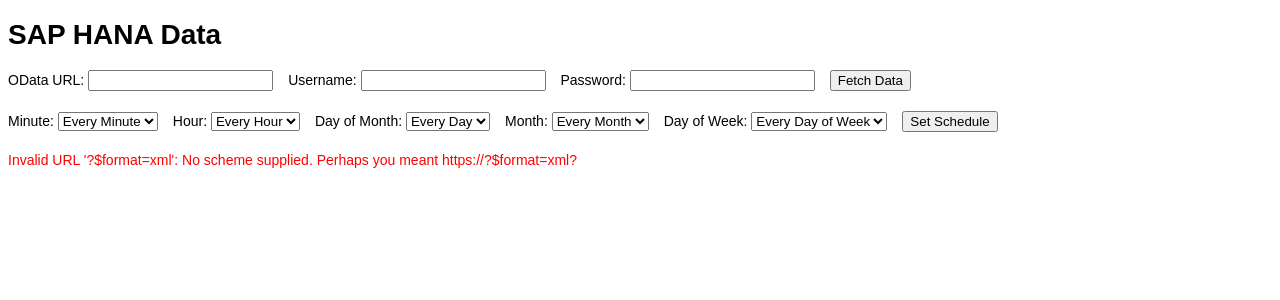
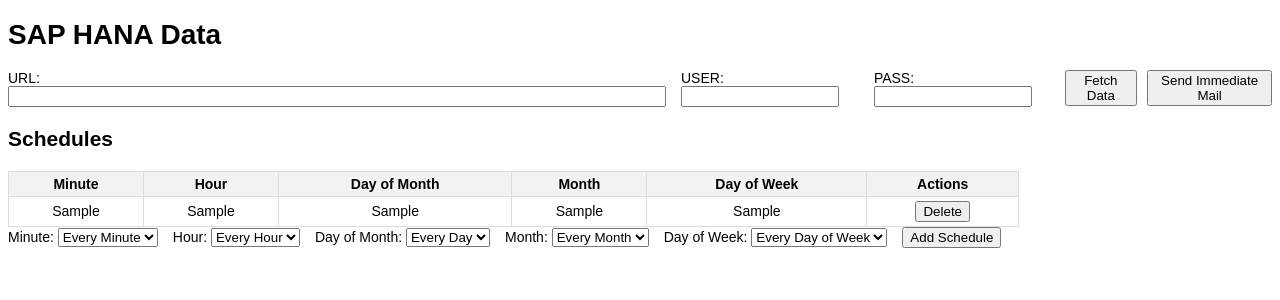
Before and after one commit to Keerthana11052004/SAP, a Flask app: page / in a window 1280 px wide. Shown: the top 300 px of the page. Run offline with Flask 3, Linux system fonts and the light colour scheme; tables that the repository leaves empty hold one stand-in row (values such as "Sample post").

Commit message:
Add database integration and email functionality; enhance UI for schedule management

```diff
--- a/app.py
+++ b/app.py
@@ -8,9 +8,16 @@
 from email.mime.text import MIMEText
 from apscheduler.schedulers.background import BackgroundScheduler
 from datetime import datetime
+import pymysql
 
 app = Flask(__name__, static_folder='templates/static')
 app.config['SECRET_KEY'] = os.urandom(24)
+
+# DB configuration
+DB_HOST = 'localhost'
+DB_USER = 'root'
+DB_PASSWORD = 'Violin@12'
+DB_NAME = 'approver_db'
 
 # Email configuration
 EMAIL_ADDRESS = os.environ.get('EMAIL_USER', 'sapnoreply@violintec.com')
@@ -20,7 +27,7 @@
 RECIPIENT_EMAIL = 'automation1@violintec.com'
 
 # Default cron schedule
-cron_schedule = os.environ.get('CRON_SCHEDULE', '*/30 * * * *')
+# cron_schedule = os.environ.get('CRON_SCHEDULE', '*/30 * * * *')
 
 def send_email(recipient_email, data):
     # Group documents by SAPObjectNodeRepresentation
@@ -35,6 +42,10 @@
     msg['Subject'] = "SAP documents pending for your approval"
     msg['From'] = EMAIL_ADDRESS
     msg['To'] = RECIPIENT_EMAIL
+    msg['Cc'] = 'narayanan.j@violintec.com'
+    msg['X-Priority'] = '1 (Highest)'
+    msg['X-MSMail-Priority'] = 'High'
+    msg['Importance'] = 'High'
 
     approver_name = "Approver"
     if data:
@@ -48,24 +59,22 @@
       <head></head>
       <body>
         <div>
-          <p>Dear {approver_name},</p>
+          <p>Dear {approver_name} ({recipient_email}),</p>
           <p>The following SAP documents are pending for your approval. Kindly review and approve them at the earliest:</p>
     """
 
     for doc_type, doc_numbers in grouped_data.items():
         html += f"""
-            <details>
-                <summary>{doc_type}</summary>
+            <p><strong>{doc_type}:</strong></p>
+            <ul>
         """
         for doc_number in doc_numbers:
-            html += f"""
-                <div class="doc-number">{doc_number}</div>
-            """
-        html += f"""
-            </details>
-        """
+            html += f"<li>{doc_number}</li>"
+        html += "</ul>"
 
     html += f"""
+          <p><strong>SAP Link:</strong> https://my426081.s4hana.cloud.sap/ui#WorkflowTask-displayInbox</p>
+          <br>
           <p>Regards,<br>
            Enterprise Automation Office</p>
         </div>
@@ -92,16 +101,36 @@
         error = None
         print(f"fetch_and_send called at {datetime.now()}")
         try:
-            api_url = os.environ.get('API_URL')
-            username = os.environ.get('API_USERNAME')
-            password = os.environ.get('API_PASSWORD')
+            connection = get_db_connection()
+            print("DB connection established in fetch_and_send.")
+            with connection.cursor() as cursor:
+                cursor.execute("SELECT * FROM credentials ORDER BY id DESC LIMIT 1")
+                credentials = cursor.fetchone()
+                print(f"Credentials fetched from DB: {credentials}")
+            connection.close()
+
+            if credentials:
+                api_url = credentials['api_url']
+                username = credentials['username']
+                password = credentials['password']
+            else:
+                api_url = None
+                username = None
+                password = None
+
             print(f"API URL: {api_url}, Username: {username}")
+
+            if not all([api_url, username, password]):
+                print("API credentials not found in database. Skipping fetch.")
+                if not credentials:
+                    print("Credentials object is None.")
+                return
 
             auth_string = f"{username}:{password}"
             encoded_auth = base64.b64encode(auth_string.encode()).decode()
             auth_header = {"Authorization": f"Basic {encoded_auth}"}
 
-            response = requests.get(api_url + "?$format=xml", headers=auth_header)
+            response = requests.get(api_url + "?$format=xml", headers=auth_header, verify=False)
             response.raise_for_status()
 
             root = ET.fromstring(response.content)
@@ -136,60 +165,77 @@
             error = str(e)
             print(f"Error: {error}")
 
+def send_immediate_mail():
+    """Fetches data and sends an email immediately."""
+    print("Immediate mail sending process started.")
+    fetch_and_send()
+    print("Immediate mail sending process finished.")
+
 @app.route('/', methods=['GET', 'POST'])
 def index():
     print("Index route called!")
     data = None
     error = None
     success_message = None
+
+    # Get credentials from request arguments
+    api_url = request.args.get('odata_url', '')
+    username = request.args.get('username', '')
+    password = request.args.get('password', '')
+
+    action = request.args.get('action')
+
     try:
-        api_url = request.args.get('odata_url', '')
-        username = request.args.get('username', '')
-        password = request.args.get('password', '')
+        if api_url and username and password:
+            # Save credentials to the database
+            connection = get_db_connection()
+            with connection.cursor() as cursor:
+                cursor.execute("TRUNCATE TABLE credentials")
+                print("Truncated credentials table.")
+                cursor.execute("INSERT INTO credentials (api_url, username, password) VALUES (%s, %s, %s)", (api_url, username, password))
+                print("Inserted new credentials.")
+            connection.commit()
+            connection.close()
+            print("Saved credentials to database.")
 
-        os.environ['API_URL'] = api_url
-        os.environ['API_USERNAME'] = username
-        os.environ['API_PASSWORD'] = password
+            if action == 'fetch':
+                auth_string = f"{username}:{password}"
+                encoded_auth = base64.b64encode(auth_string.encode()).decode()
+                auth_header = {"Authorization": f"Basic {encoded_auth}"}
 
-        auth_string = f"{username}:{password}"
-        encoded_auth = base64.b64encode(auth_string.encode()).decode()
-        auth_header = {"Authorization": f"Basic {encoded_auth}"}
+                response = requests.get(api_url + "?$format=xml", headers=auth_header, verify=False)
+                response.raise_for_status()
 
-        response = requests.get(api_url + "?$format=xml", headers=auth_header)
-        response.raise_for_status()
+                root = ET.fromstring(response.content)
+                entries = root.findall('.//{http://www.w3.org/2005/Atom}entry')
+                data = []
+                for entry in entries:
+                    properties = {}
+                    for prop in entry.findall('.//{http://schemas.microsoft.com/ado/2007/08/dataservices/metadata}properties/*'):
+                        properties[prop.tag.split('}')[-1]] = prop.text
+                    data.append(properties)
+                success_message = "Data fetched successfully."
 
-        root = ET.fromstring(response.content)
-        entries = root.findall('.//{http://www.w3.org/2005/Atom}entry')
-        data = []
-        for entry in entries:
-            properties = {}
-            for prop in entry.findall('.//{http://schemas.microsoft.com/ado/2007/08/dataservices/metadata}properties/*'):
-                properties[prop.tag.split('}')[-1]] = prop.text
-            data.append(properties)
-
-        if data:
-            # Group data by WorkplaceAddress (email)
-            grouped_by_email = {}
-            for item in data:
-                email = item.get('EmailAddress')
-                if email:
-                    if email not in grouped_by_email:
-                        grouped_by_email[email] = []
-                    grouped_by_email[email].append(item)
-
-            # Send email to each user
-            for email, user_data in grouped_by_email.items():
-                send_email(email, user_data)
+            elif action == 'send_mail':
+                send_immediate_mail()
+                success_message = "Immediate mail sent successfully."
 
     except requests.exceptions.RequestException as e:
         error = str(e)
     except Exception as e:
         error = str(e)
 
-    return render_template('index.html', data=data, error=error, success_message=success_message, cron_expression=cron_schedule)
+    # Fetch schedules to display on the page
+    connection = get_db_connection()
+    with connection.cursor() as cursor:
+        cursor.execute("SELECT * FROM schedules ORDER BY hour, minute")
+        schedules = cursor.fetchall()
+    connection.close()
 
-@app.route('/schedule', methods=['POST'])
-def schedule():
+    return render_template('index.html', data=data, error=error, success_message=success_message, schedules=schedules)
+
+@app.route('/add_schedule', methods=['POST'])
+def add_schedule():
     minute = request.form.get('minute')
     hour = request.form.get('hour')
     day_of_month = request.form.get('day_of_month')
@@ -199,38 +245,95 @@
     username = request.form.get('username')
     password = request.form.get('password')
 
+    error = None
     success_message = None
+    try:
+        connection = get_db_connection()
+        with connection.cursor() as cursor:
+            cursor.execute("INSERT INTO schedules (minute, hour, day_of_month, month, day_of_week) VALUES (%s, %s, %s, %s, %s)", (minute, hour, day_of_month, month, day_of_week))
+        connection.commit()
+        connection.close()
+        configure_scheduler() # Reconfigure scheduler with new schedule
+        success_message = "Schedule added successfully."
+    except Exception as e:
+        error = f"Error adding schedule: {e}"
+
+    return redirect(url_for('index', odata_url=api_url, username=username, password=password, success_message=success_message, error=error))
+
+@app.route('/delete_schedule', methods=['POST'])
+def delete_schedule():
+    schedule_id = request.form.get('schedule_id')
+    api_url = request.form.get('odata_url')
+    username = request.form.get('username')
+    password = request.form.get('password')
+
     error = None
+    success_message = None
+    try:
+        connection = get_db_connection()
+        with connection.cursor() as cursor:
+            cursor.execute("DELETE FROM schedules WHERE id = %s", (schedule_id,))
+        connection.commit()
+        connection.close()
+        configure_scheduler() # Reconfigure scheduler after deleting schedule
+        success_message = "Schedule deleted successfully."
+    except Exception as e:
+        error = f"Error deleting schedule: {e}"
 
-    try:
-        os.environ['API_URL'] = api_url
-        os.environ['API_USERNAME'] = username
-        os.environ['API_PASSWORD'] = password
+    return redirect(url_for('index', odata_url=api_url, username=username, password=password, success_message=success_message, error=error))
+def get_db_connection():
+    connection = pymysql.connect(host=DB_HOST,
+                                 user=DB_USER,
+                                 password=DB_PASSWORD,
+                                 database=DB_NAME,
+                                 cursorclass=pymysql.cursors.DictCursor)
+    return connection
 
-        cron_expression = f"{minute} {hour} {day_of_month} {month} {day_of_week}"
-
-        os.environ['CRON_SCHEDULE'] = cron_expression
-        print(f"Schedule updated to: {cron_expression}")
-        # Removed test email sending, as user wants to test with actual data
-        # test_data = [{'SAPObjectNodeRepresentation': 'Test', 'SAPBusinessObjectNodeKey1': '123'}]
-        # send_email(test_data)
-        success_message = "Schedule updated. Please set your API details and fetch data to test."
-    except Exception as e:
-        print(f"Invalid CRON expression: {e}")
-        error = f"Invalid CRON expression: {e}"
-    return redirect(url_for('index', odata_url=api_url, username=username, password=password, success_message=success_message, error=error))
+def init_db():
+    connection = get_db_connection()
+    with connection.cursor() as cursor:
+        cursor.execute("""
+            CREATE TABLE IF NOT EXISTS schedules (
+                id INT AUTO_INCREMENT PRIMARY KEY,
+                minute VARCHAR(255) NOT NULL,
+                hour VARCHAR(255) NOT NULL,
+                day_of_month VARCHAR(255) NOT NULL,
+                month VARCHAR(255) NOT NULL,
+                day_of_week VARCHAR(255) NOT NULL
+            )
+        """)
+        cursor.execute("""
+            CREATE TABLE IF NOT EXISTS credentials (
+                id INT AUTO_INCREMENT PRIMARY KEY,
+                api_url VARCHAR(255) NOT NULL,
+                username VARCHAR(255) NOT NULL,
+                password VARCHAR(255) NOT NULL
+            )
+        """)
+    connection.commit()
+    connection.close()
 
 def configure_scheduler():
     scheduler = BackgroundScheduler()
-    # Parse the cron_schedule string into components
     try:
-        minute, hour, day_of_month, month, day_of_week = cron_schedule.split()
-        scheduler.add_job(fetch_and_send, 'cron', minute=minute, hour=hour, day=day_of_month, month=month, day_of_week=day_of_week)
-    except ValueError:
-        # Fallback to default if parsing fails
-        scheduler.add_job(fetch_and_send, 'cron', minute='*/30')
-    scheduler.start()
+        connection = get_db_connection()
+        with connection.cursor() as cursor:
+            cursor.execute("SELECT * FROM schedules")
+            schedules = cursor.fetchall()
+        connection.close()
+
+        if schedules:
+            for schedule in schedules:
+                scheduler.add_job(fetch_and_send, 'cron', minute=schedule['minute'], hour=schedule['hour'], day=schedule['day_of_month'], month=schedule['month'], day_of_week=schedule['day_of_week'])
+        else:
+            print("No schedules found in DB. No default cron job added.")
+    except Exception as e:
+        print(f"Error configuring scheduler from DB: {e}")
+
+    if schedules:
+        scheduler.start()
 
 if __name__ == '__main__':
+    init_db()
     configure_scheduler()
-    app.run(debug=True)
+    app.run(debug=False)
--- a/templates/index.html
+++ b/templates/index.html
@@ -10,24 +10,56 @@
     <h1>SAP HANA Data</h1>
     <form action="/" method="GET" class="form-horizontal">
         <div class="form-group">
-            <label for="odata_url">OData URL:</label>
+            <label for="odata_url">URL:</label>
             <input type="text" id="odata_url" name="odata_url" value="{{ request.args.get('odata_url', '') }}">
         </div>
         <div class="form-group">
-            <label for="username">Username:</label>
+            <label for="username">USER:</label>
             <input type="text" id="username" name="username" value="{{ request.args.get('username', '') }}">
         </div>
         <div class="form-group">
-            <label for="password">Password:</label>
+            <label for="password">PASS:</label>
             <input type="password" id="password" name="password" value="{{ request.args.get('password', '') }}">
         </div>
         <input type="hidden" name="odata_url" value="{{ request.args.get('odata_url', '') }}">
         <input type="hidden" name="username" value="{{ request.args.get('username', '') }}">
         <input type="hidden" name="password" value="{{ request.args.get('password', '') }}">
-        <button type="submit">Fetch Data</button>
+        <button type="submit" name="action" value="fetch">Fetch Data</button>
+        <button type="submit" name="action" value="send_mail" class="button-spacing">Send Immediate Mail</button>
     </form>
 
-    <form action="/schedule" method="POST" class="form-horizontal">
+    <h2>Schedules</h2>
+    <table id="schedules">
+        <thead>
+            <tr>
+                <th>Minute</th>
+                <th>Hour</th>
+                <th>Day of Month</th>
+                <th>Month</th>
+                <th>Day of Week</th>
+                <th>Actions</th>
+            </tr>
+        </thead>
+        <tbody>
+            {% for schedule in schedules %}
+                <tr>
+                    <td>{{ schedule.minute }}</td>
+                    <td>{{ schedule.hour }}</td>
+                    <td>{{ schedule.day_of_month }}</td>
+                    <td>{{ schedule.month }}</td>
+                    <td>{{ schedule.day_of_week }}</td>
+                    <td>
+                        <form action="/delete_schedule" method="POST" style="display: inline;">
+                            <input type="hidden" name="schedule_id" value="{{ schedule.id }}">
+                            <button type="submit">Delete</button>
+                        </form>
+                    </td>
+                </tr>
+            {% endfor %}
+        </tbody>
+    </table>
+
+    <form action="/add_schedule" method="POST" class="form-horizontal">
         <div class="form-group">
             <label for="minute">Minute:</label>
             <select id="minute" name="minute">
@@ -84,7 +116,7 @@
         <input type="hidden" name="odata_url" value="{{ request.args.get('odata_url', '') }}">
         <input type="hidden" name="username" value="{{ request.args.get('username', '') }}">
         <input type="hidden" name="password" value="{{ request.args.get('password', '') }}">
-        <button type="submit">Set Schedule</button>
+        <button type="submit">Add Schedule</button>
     </form>
 
     {% if error %}
--- a/templates/static/style.css
+++ b/templates/static/style.css
@@ -39,3 +39,31 @@
 .form-group {
     margin-right: 15px;
 }
+
+#odata_url {
+    width: 650px;
+}
+
+#username, #password {
+    width: 150px;
+}
+
+.button-spacing {
+    margin-left: 10px;
+}
+
+#schedules {
+    width: 80%;
+    border-collapse: collapse;
+    margin-top: 20px;
+}
+
+#schedules th, #schedules td {
+    border: 1px solid #ddd;
+    padding: 4px;
+    text-align: center;
+}
+
+#schedules th {
+    background-color: #f2f2f2;
+}
```
